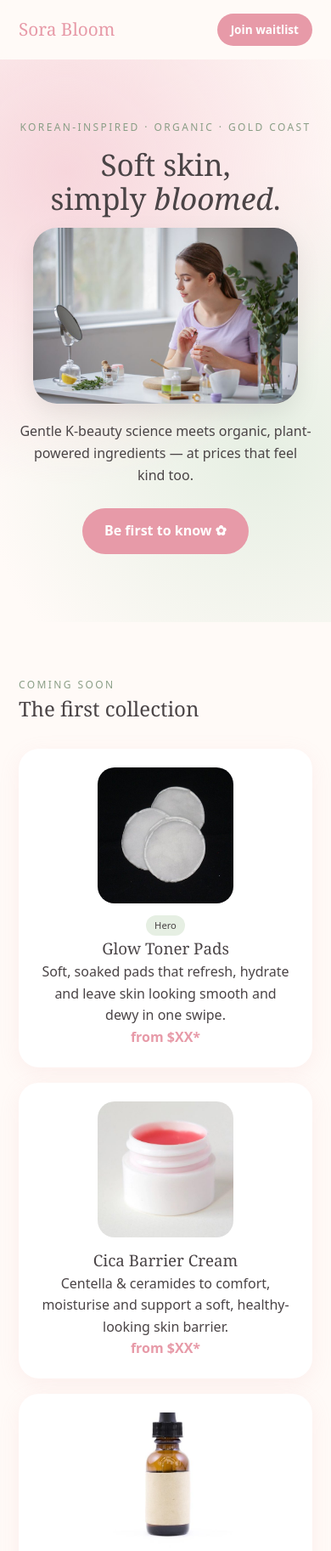
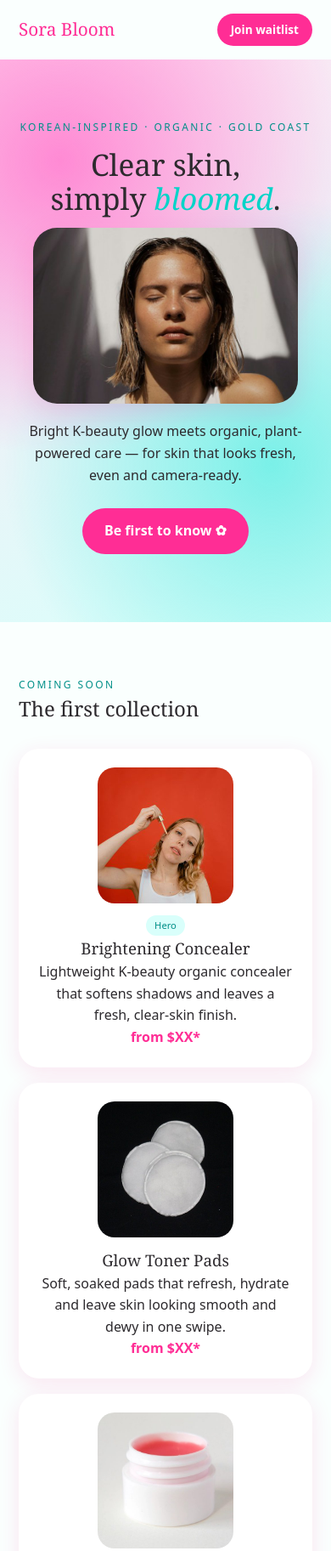
Before and after one commit to sorabloom/sorabloom.github.io, a plain HTML site: page index.html in a window 390 px wide. Shown: the top 1825 px of the page at 85% size. Drawn offline with Linux system fonts and the light colour scheme.

Commit message:
Add files via upload

```diff
--- a/index.html
+++ b/index.html
@@ -4,47 +4,48 @@
 <!-- ===== CHANGE BRAND NAME HERE (also updates title/footer via JS) ===== -->
 <script>const BRAND="Sora Bloom";const EMAIL="hello@example.com";/* PLACEHOLDER email */</script>
 <style>
-:root{--pink:#f7d6dc;--pink2:#fbe9ec;--rose:#e79aa8;--sage:#b9cdb4;--sage2:#e6efe3;--ink:#4a4446;--cream:#fffaf7}
+:root{--pink:#ff4db8;--pink2:#ffe6f4;--rose:#ff2d95;--aqua:#00d4c8;--aqua2:#d9fffb;--ink:#2d2a2e;--cream:#fafffe}
 *{box-sizing:border-box;margin:0}body{font-family:system-ui,-apple-system,"Segoe UI",sans-serif;color:var(--ink);background:var(--cream);line-height:1.6}
 h1,h2,h3{font-family:Georgia,"Times New Roman",serif;font-weight:400}
 section{padding:64px 22px;max-width:960px;margin:auto}
-nav{display:flex;justify-content:space-between;align-items:center;padding:16px 22px;position:sticky;top:0;background:#fffaf7e6;backdrop-filter:blur(8px);z-index:9}
+nav{display:flex;justify-content:space-between;align-items:center;padding:16px 22px;position:sticky;top:0;background:#fafffee6;backdrop-filter:blur(8px);z-index:9}
 .logo{font-family:Georgia,serif;font-size:1.3rem;color:var(--rose)}nav a.btn{padding:8px 16px;font-size:.85rem}
 .btn{display:inline-block;background:var(--rose);color:#fff;text-decoration:none;border-radius:999px;padding:14px 26px;font-weight:600}
-.btn.alt{background:var(--sage);color:var(--ink)}
-.hero{text-align:center;background:radial-gradient(circle at 20% 20%,var(--pink),transparent 60%),radial-gradient(circle at 80% 70%,var(--sage2),transparent 60%);max-width:none;padding:70px 22px 80px}
-.hero h1{font-size:clamp(2.2rem,8vw,3.6rem);line-height:1.15;margin:14px 0}.tag{letter-spacing:.2em;text-transform:uppercase;font-size:.75rem;color:#8a9e86}
-.hero p{max-width:480px;margin:0 auto 26px}.hero svg{width:min(320px,80%);margin:10px auto 20px;display:block}.hero-img{width:min(360px,90%);aspect-ratio:3/2;object-fit:cover;border-radius:28px;margin:10px auto 20px;display:block;box-shadow:0 10px 30px rgba(0,0,0,.08)}
+.btn.alt{background:var(--aqua);color:#fff}
+.hero{text-align:center;background:radial-gradient(circle at 18% 18%,#ff8ad4 0%,transparent 55%),radial-gradient(circle at 82% 72%,#7af0e8 0%,transparent 55%),linear-gradient(160deg,#ffe6f4,#d9fffb);max-width:none;padding:70px 22px 80px}
+.hero h1{font-size:clamp(2.2rem,8vw,3.6rem);line-height:1.15;margin:14px 0}.tag{letter-spacing:.2em;text-transform:uppercase;font-size:.75rem;color:#008f88}
+.hero p{max-width:480px;margin:0 auto 26px}.hero svg{width:min(320px,80%);margin:10px auto 20px;display:block}.hero-img{width:min(360px,90%);aspect-ratio:3/2;object-fit:cover;border-radius:28px;margin:10px auto 20px;display:block;box-shadow:0 10px 30px rgba(255,45,149,.15)}
 .grid{display:grid;gap:18px;grid-template-columns:repeat(auto-fit,minmax(200px,1fr));margin-top:28px}
-.card{background:#fff;border-radius:24px;padding:22px;box-shadow:0 6px 24px #e79aa81f;text-align:center}
-.card svg{width:110px;height:110px}.card img{width:100%;max-width:160px;height:160px;object-fit:cover;border-radius:20px;margin:0 auto 12px;display:block}.price{color:var(--rose);font-weight:600}.hero-badge{background:var(--sage2);border-radius:999px;font-size:.7rem;padding:3px 10px;display:inline-block}
-small,.note{font-size:.75rem;color:#8a8285}
-.story{background:var(--sage2);border-radius:32px}
+.card{background:#fff;border-radius:24px;padding:22px;box-shadow:0 6px 24px rgba(255,45,149,.12);text-align:center}
+.card svg{width:110px;height:110px}.card img{width:100%;max-width:160px;height:160px;object-fit:cover;border-radius:20px;margin:0 auto 12px;display:block}.price{color:var(--rose);font-weight:600}.hero-badge{background:var(--aqua2);color:#008f88;border-radius:999px;font-size:.7rem;padding:3px 10px;display:inline-block}
+small,.note{font-size:.75rem;color:#6e676a}
+.story{background:var(--aqua2);border-radius:32px}
 .wait{text-align:center;background:var(--pink2);border-radius:32px;margin:40px auto}
 .social a{margin:0 8px;color:var(--ink)}
-footer{text-align:center;padding:40px 22px;font-size:.8rem;color:#8a8285}
+footer{text-align:center;padding:40px 22px;font-size:.8rem;color:#6e676a}
+em{color:var(--aqua);font-style:italic}
 </style></head><body>
 <nav><span class="logo brand">Sora Bloom</span><a class="btn" href="#waitlist">Join waitlist</a></nav>
 <header class="hero">
 <div class="tag">Korean-inspired · Organic · Gold Coast</div>
-<h1>Soft skin,<br>simply <em>bloomed</em>.</h1>
-<img class="hero-img" src="images/hero.jpg" alt="Woman preparing natural skincare at a bright table - Sora Bloom">
-<p>Gentle K-beauty science meets organic, plant-powered ingredients — at prices that feel kind too.</p>
+<h1>Clear skin,<br>simply <em>bloomed</em>.</h1>
+<img class="hero-img" src="hero.jpg" alt="Clear glowing skin close-up - Sora Bloom">
+<p>Bright K-beauty glow meets organic, plant-powered care — for skin that looks fresh, even and camera-ready.</p>
 <a class="btn" href="#waitlist">Be first to know ✿</a>
 </header>
 <section id="products"><div class="tag">Coming soon</div><h2>The first collection</h2>
 <div class="grid">
-<div class="card"><img src="images/toner-pads.jpg" alt="Sora Bloom Glow Toner Pads" width="160" height="160" loading="lazy"><span class="hero-badge">Hero</span><h3>Glow Toner Pads</h3><p>Soft, soaked pads that refresh, hydrate and leave skin looking smooth and dewy in one swipe.</p><p class="price">from $XX*</p></div>
-<div class="card"><img src="images/cica-cream.jpg" alt="Sora Bloom Cica Barrier Cream jar" width="160" height="160" loading="lazy"><h3>Cica Barrier Cream</h3><p>Centella &amp; ceramides to comfort, moisturise and support a soft, healthy-looking skin barrier.</p><p class="price">from $XX*</p></div>
-<div class="card"><img src="images/bakuchiol-serum.jpg" alt="Sora Bloom Bakuchiol Serum dropper bottle" width="160" height="160" loading="lazy"><h3>Bakuchiol Serum</h3><p>A plant-based serum for skin that looks smoother, brighter and more even.</p><p class="price">from $XX*</p></div>
-<div class="card"><img src="images/honey-balm.jpg" alt="Sora Bloom Honey Balm tin" width="160" height="160" loading="lazy"><h3>Honey Balm</h3><p>Nourishing natural oils &amp; beeswax melt in to soften dry spots, lips and cuticles.</p><p class="price">from $XX*</p></div>
+<div class="card"><img src="concealer.jpg" alt="Sora Bloom Brightening Concealer" width="160" height="160" loading="lazy"><span class="hero-badge">Hero</span><h3>Brightening Concealer</h3><p>Lightweight K-beauty organic concealer that softens shadows and leaves a fresh, clear-skin finish.</p><p class="price">from $XX*</p></div>
+<div class="card"><img src="toner-pads.jpg" alt="Sora Bloom Glow Toner Pads" width="160" height="160" loading="lazy"><h3>Glow Toner Pads</h3><p>Soft, soaked pads that refresh, hydrate and leave skin looking smooth and dewy in one swipe.</p><p class="price">from $XX*</p></div>
+<div class="card"><img src="cica-cream.jpg" alt="Sora Bloom Cica Barrier Cream jar" width="160" height="160" loading="lazy"><h3>Cica Barrier Cream</h3><p>Centella &amp; ceramides to comfort, moisturise and support a soft, healthy-looking skin barrier.</p><p class="price">from $XX*</p></div>
+<div class="card"><img src="bakuchiol-serum.jpg" alt="Sora Bloom Bakuchiol Serum dropper bottle" width="160" height="160" loading="lazy"><h3>Bakuchiol Serum</h3><p>A plant-based serum for skin that looks smoother, brighter and more even.</p><p class="price">from $XX*</p></div>
 </div><p class="note">*Placeholder prices for illustration only. Final pricing TBC at launch.</p></section>
 <section class="story"><div class="tag">Our story</div><h2>Made with care, from the Gold Coast</h2>
-<p>Hi, I'm Gabby! I fell in love with Korean skincare — clever textures, gentle routines, real glow — and with simple natural formulas like oil-and-beeswax balms. So I'm creating a range that brings both together: crafted with experienced Korean labs, made with organic and naturally derived ingredients wherever possible, and priced for real life. Designed on the Gold Coast, for sunny, happy skin.</p></section>
+<p>Hi, I'm Gabby! I fell in love with Korean skincare — clever textures, gentle routines, real clear-skin glow — and with simple natural formulas. So I'm creating a range that brings both together: crafted with experienced Korean labs, made with organic and naturally derived ingredients wherever possible, and priced for real life. Designed on the Gold Coast, for bright, happy skin that feels as fresh as it looks.</p></section>
 <section class="wait" id="waitlist"><h2>Join the waitlist</h2><p>Get launch news, early-bird offers and a little thank-you gift.</p><br>
 <a class="btn" id="mail" href="#">Email me to join ✉</a><p class="note" style="margin-top:12px">Opens your email app. (Placeholder address — to be updated before launch.)</p></section>
 <section style="text-align:center" class="social"><h3>Follow along</h3><p><a href="https://instagram.com/" id="ig">Instagram @placeholder</a> · <a href="https://tiktok.com/" id="tt">TikTok @placeholder</a></p></section>
-<footer>© 2026 <span class="brand">Sora Bloom</span> · Gold Coast, QLD, Australia<br>Cosmetic products. For external use only.<br><span class="note">Toner pad photo: <a href="https://commons.wikimedia.org/wiki/File:Cotton_pads.jpg" style="color:inherit">Evi Michailidou</a>, <a href="https://creativecommons.org/licenses/by-sa/3.0/" style="color:inherit">CC BY-SA</a></span></footer>
+<footer>© 2026 <span class="brand">Sora Bloom</span> · Gold Coast, QLD, Australia<br>Cosmetic products. For external use only.<br><span class="note">Hero photo: <a href="https://unsplash.com/photos/w4Dj3MshHQ0" style="color:inherit">Fleur Kaan</a> / <a href="https://unsplash.com/license" style="color:inherit">Unsplash</a> · Concealer photo: <a href="https://www.pexels.com/photo/a-woman-in-white-tank-top-applying-a-concealer-on-her-face-7290182/" style="color:inherit">MART PRODUCTION</a> / <a href="https://www.pexels.com/license/" style="color:inherit">Pexels</a> · Toner pads: <a href="https://commons.wikimedia.org/wiki/File:Cotton_pads.jpg" style="color:inherit">Evi Michailidou</a>, <a href="https://creativecommons.org/licenses/by-sa/3.0/" style="color:inherit">CC BY-SA</a></span></footer>
 <script>document.querySelectorAll('.brand').forEach(e=>e.textContent=BRAND);document.title=BRAND+" — Korean-inspired organic skincare";
 document.getElementById('mail').href="mailto:"+EMAIL+"?subject="+encodeURIComponent("Join the "+BRAND+" waitlist")+"&body="+encodeURIComponent("Hi! Please add me to the waitlist.\nName:\nInstagram (optional):");</script>
 </body></html>
```
Also changed, not shown: bakuchiol-serum.jpg (added), cica-cream.jpg (added), concealer.jpg (added), hero.jpg (added), honey-balm.jpg (added), toner-pads.jpg (added).
